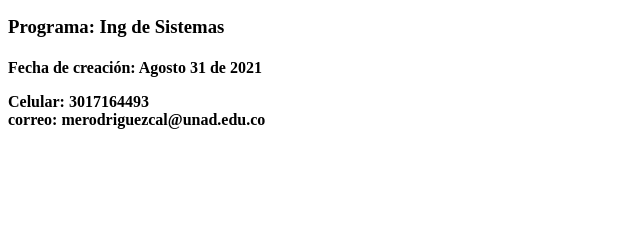
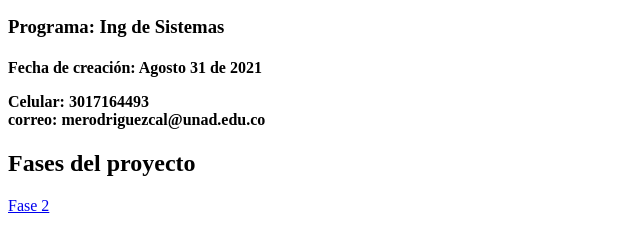
Before and after one commit to psicosis84/DSW-MarcosRodriguez, a plain HTML site: page index.html in a window 1280 px wide. Shown: the part 105-354 px from the top of the page, without its empty margins (0-640 px from the left). Drawn offline with Linux system fonts and the light colour scheme.

Commit message:
Update index.html

```diff
--- a/index.html
+++ b/index.html
@@ -17,5 +17,7 @@
          correo: merodriguezcal@unad.edu.co<br>
      </p>
  </h4>
+ <h2>Fases del proyecto</h2>
+ <a href="fase2/desing.html">Fase 2</a>
 </body>
 </html>
```
